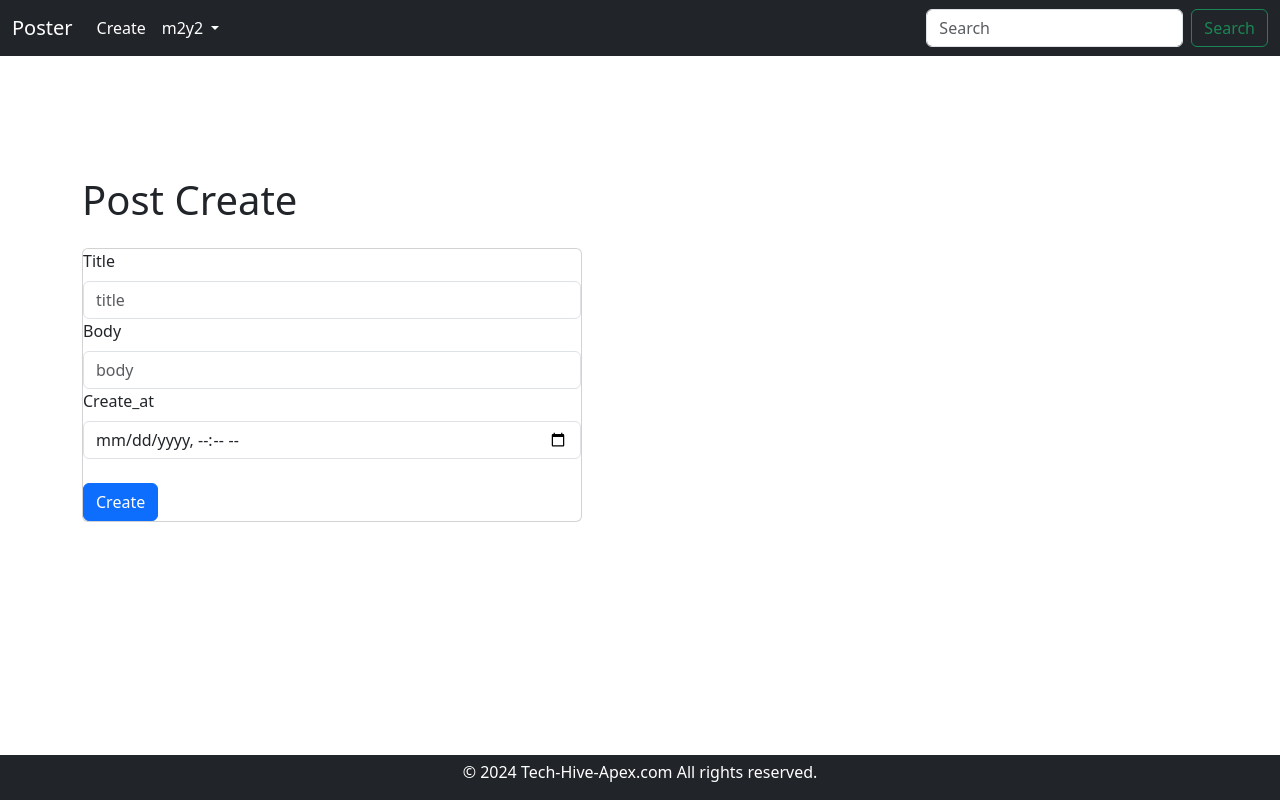
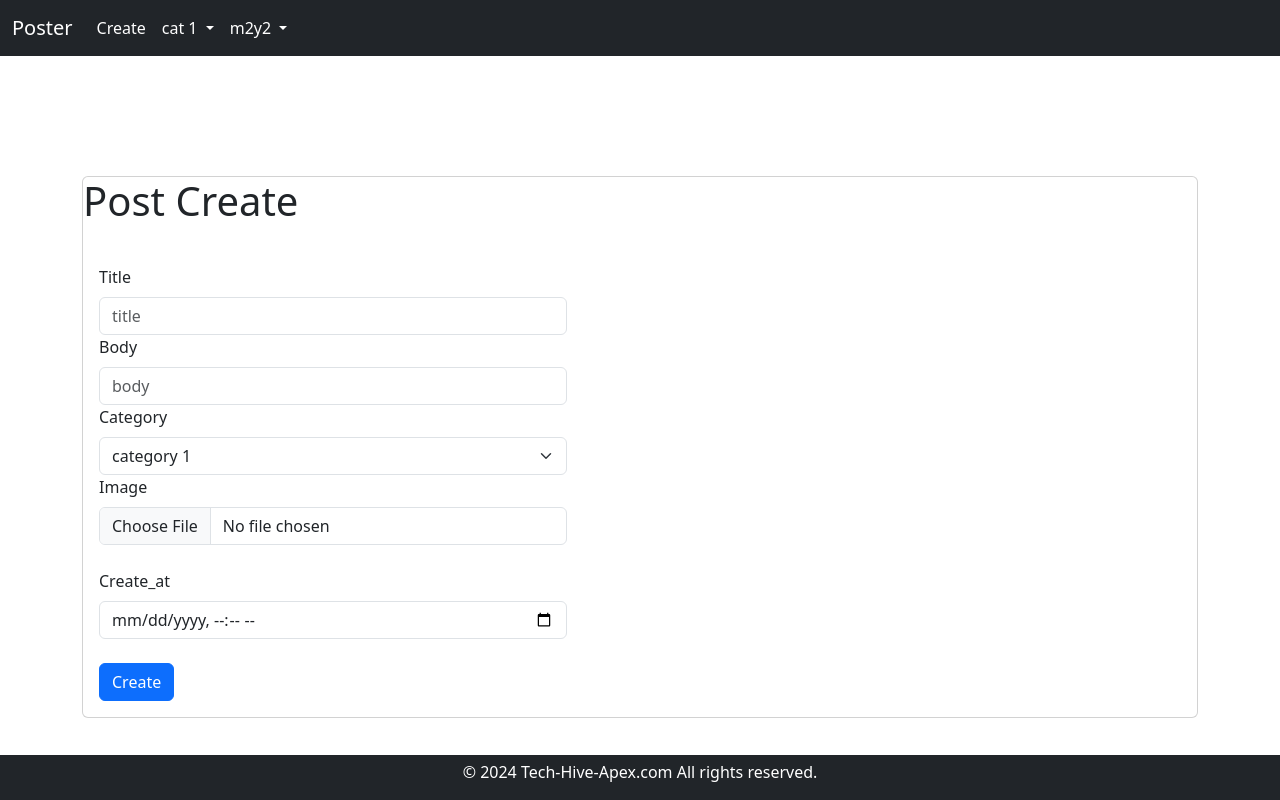
Before and after one commit to ThanHtunAung-THA/django_blog, a Django app: page /blog/create/ in a window 1280 px wide. Run offline with Django 4.2, Linux system fonts and the light colour scheme; a user stored in the database is signed in; data comes from the database, SQL or seed files in the repository.

Commit message:
added category sys in create new post function

```diff
--- a/blog/templates/postCreate.html
+++ b/blog/templates/postCreate.html
@@ -6,8 +6,9 @@ Post Create
 {% block body %}
 
 <div class="container mt-5 pt-5 mb-5">
-    <h1 class="mb-4">Post Create</h1>
-    <div class="card" style="width: 500px;">
+  <div class="card">
+    <h1 class="card-title mb-4">Post Create</h1>
+    <div class="card-body" style="width: 500px;">
       <form action="/blog/create/" method="post">
         {% csrf_token %}
         <div class="col-12">
@@ -18,6 +19,20 @@ Post Create
           <label for="body" class="form-label">Body</label>
           <input type="text" class="form-control" name="body" placeholder="body" required>
         </div>
+
+        <div class="col-12">
+          <label class="form-label">Category</label>
+          <select class="form-select" name="category">
+          {% for i in category %}
+          <option value="{{ i.id }}"> {{ i.name }} </option>
+          {% endfor %}
+          </select>
+          </div>
+          <div class="col-12">
+          <label class="form-label">Image</label>
+          <input type="file" name="image" class="form-control">
+        </div><br>
+
         <div class="col-12">
           <label for="Create_at" class="form-label">Create_at</label>
           <input type="datetime-local" class="form-control" name="created" required>
@@ -29,5 +44,6 @@ Post Create
       </form>
     </div>
   </div>
+</div>
 
 {% endblock %}
--- a/blog/views.py
+++ b/blog/views.py
@@ -1,5 +1,5 @@
 from django.shortcuts import render, redirect, get_object_or_404
-from blog.models import PostModel
+from blog.models import PostModel, CategoryModel
 from django.contrib import messages
 import datetime
 from django.contrib.auth import authenticate, login, logout
@@ -17,12 +17,17 @@ def post_list(request):
 @permission_required('blog.add_postmodel', login_url = 'login')
 def post_create(request):
   if request.method == "GET":
-    return render(request, 'postCreate.html')
+    category = CategoryModel.objects.all()
+    return render(request, 'postCreate.html', {"category":category})
   if request.method == "POST":
     posts = PostModel.objects.create(
     title = request.POST.get('title'),
     body = request.POST.get('body'),
-    created_at = request.POST.get('created')
+    category_id = request.POST.get('category'),
+    image = request.FILES.get('image'),
+    author_id = request.user.id,
+    # created_at = request.POST.get('created')
+    # created_at = datetime.now()
     )
     posts.save()
     messages.success(request, "The post has been created successfully.")
--- a/templates/header.html
+++ b/templates/header.html
@@ -9,15 +9,29 @@
         <li class="nav-item">
           <a class="nav-link active" aria-current="page" href="/blog/create/">Create</a>
         </li>
+
+          <li class="nav-item dropdown">
+          <a class="nav-link active dropdown-toggle" href="#" id="navbarDropdown" role="button" data-bs-toggle="dropdown" aria-expanded="false">
+          cat 1
+          </a>
+          <ul class="dropdown-menu" aria-labelledby="navbarDropdown">
+            <li><a class="dropdown-item" >cat 1</a></li>
+            <li><hr class="dropdown-divider"></li>
+            <li><a class="dropdown-item" href="">cat 2</a></li>
+          </ul>
+          </li>
+
+
+
         {% if user.is_authenticated %}
           <li class="nav-item dropdown">
           <a class="nav-link active dropdown-toggle" href="#" id="navbarDropdown" role="button" data-bs-toggle="dropdown" aria-expanded="false">
           {{ user.username }}
           </a>
           <ul class="dropdown-menu" aria-labelledby="navbarDropdown">
-          <li><a class="dropdown-item" >{{ user.email }}</a></li>
-          <li><hr class="dropdown-divider"></li>
-          <li><a class="dropdown-item" href="/blog/logout/">Log Out</a></li>
+            <li><a class="dropdown-item" >{{ user.email }}</a></li>
+            <li><hr class="dropdown-divider"></li>
+            <li><a class="dropdown-item" href="/blog/logout/">Log Out</a></li>
           </ul>
           </li>
           {% else %}
@@ -26,10 +40,7 @@
           </li>
         {% endif %}
       </ul>
-      <form class="d-flex" role="search">
-        <input class="form-control me-2" type="search" placeholder="Search" aria-label="Search">
-        <button class="btn btn-outline-success" type="submit">Search</button>
-      </form>
+
     </div>
   </div>
 </nav>
```
